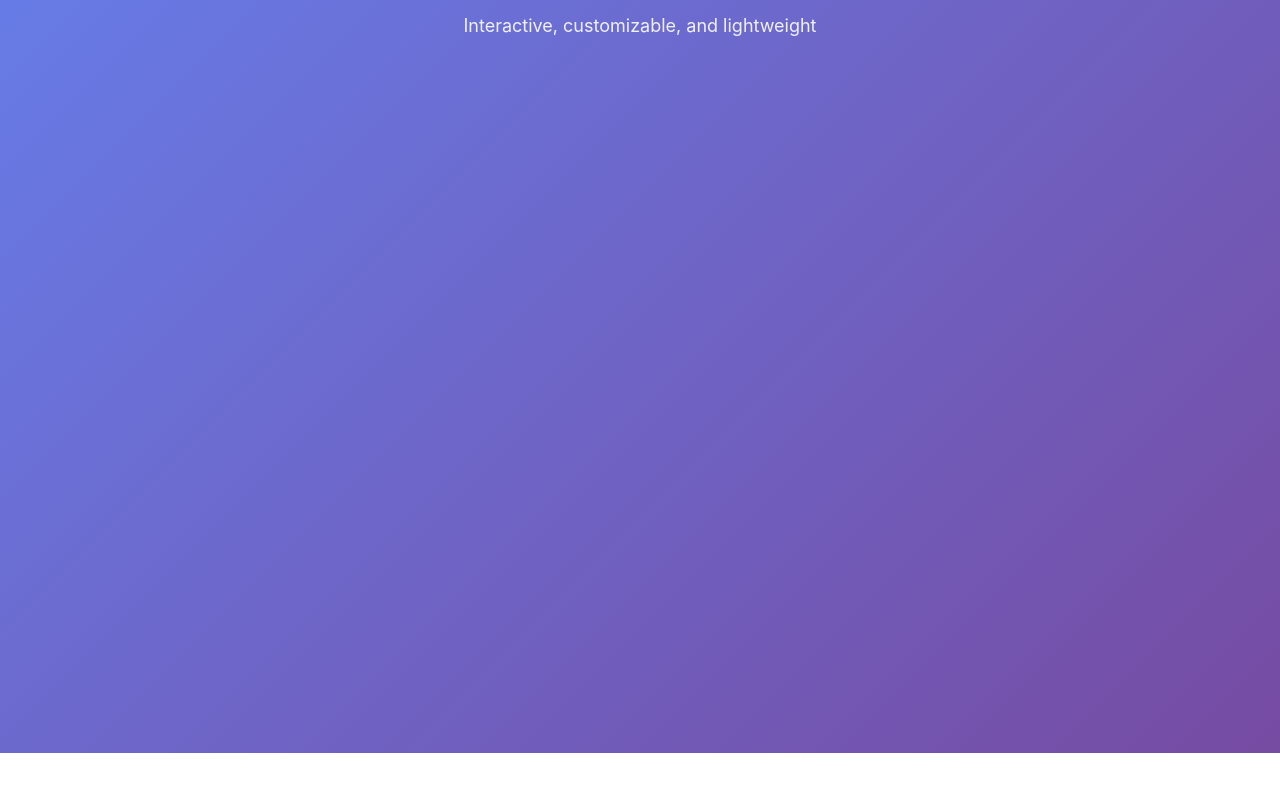
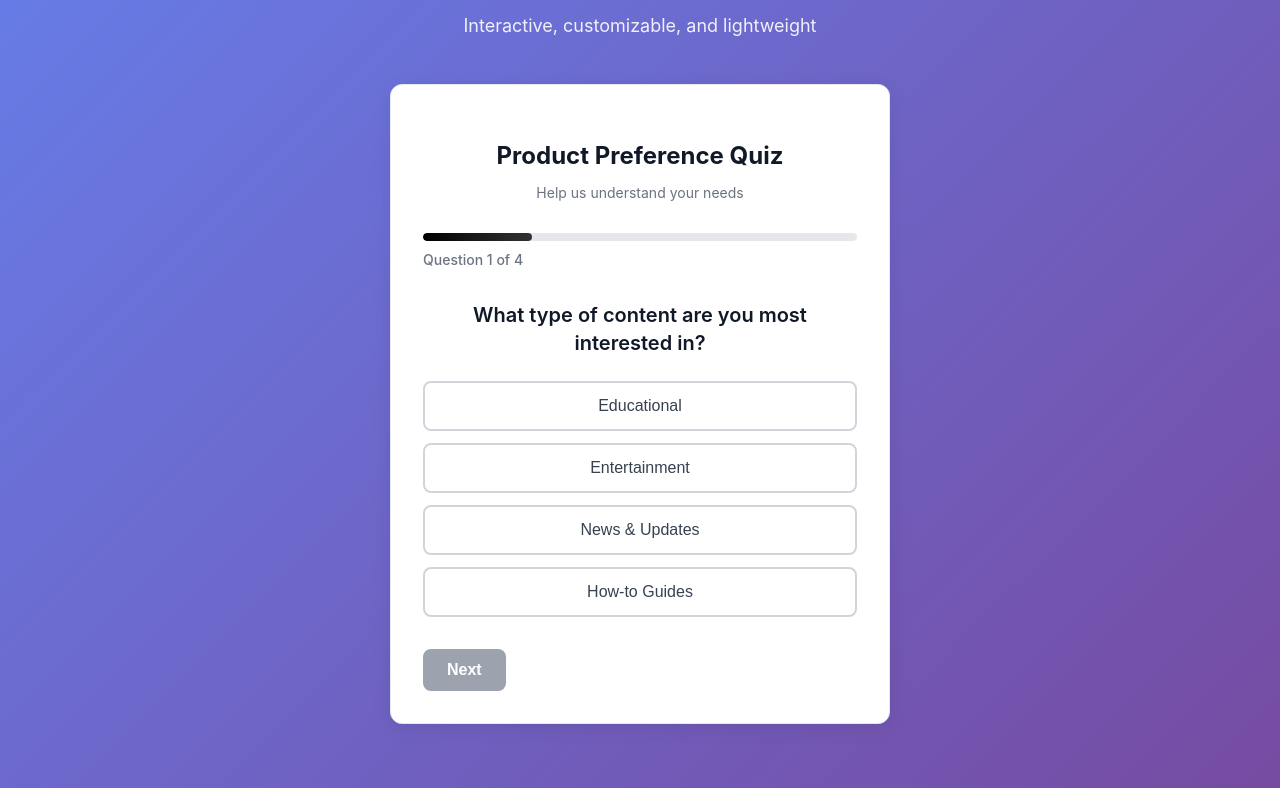
Before and after one commit to joetituslink/lil-action, a plain HTML site: page index.html in a window 1280 px wide. Shown: the part 111-899 px from the top of the page. Before the commit the page ends 864 px from the top, so only its background shows below. Drawn offline with Linux system fonts and the light colour scheme.

Commit message:
Refactor index.html and lil-action.js for improved HTML entity handling and code formatting. Update HTML structure for consistency and replace CDN script link with local file reference.

```diff
--- a/index.html
+++ b/index.html
@@ -1,12 +1,13 @@
-<!DOCTYPE html>
+<!doctype html>
 <html lang="en">
   <head>
-    <meta charset="UTF-8">
-    <meta name="viewport" content="width=device-width, initial-scale=1.0">
+    <meta charset="UTF-8" />
+    <meta name="viewport" content="width=device-width, initial-scale=1.0" />
     <title>Lil Action - Quiz Demo</title>
     <style>
       body {
-            font-family: -apple-system, BlinkMacSystemFont, 'Segoe UI', Roboto, Oxygen, Ubuntu, Cantarell, sans-serif;
+        font-family: -apple-system, BlinkMacSystemFont, "Segoe UI", Roboto,
+          Oxygen, Ubuntu, Cantarell, sans-serif;
         margin: 0;
         padding: 2rem;
         background: linear-gradient(135deg, #667eea 0%, #764ba2 100%);
@@ -34,7 +35,10 @@
     </div>
 
     <!-- Lil Action Quiz Container -->
-    <div id="product-preference-quiz" class="la-action-container la-wrapper" data-config='{
+    <div
+      id="product-preference-quiz"
+      class="la-action-container la-wrapper"
+      data-config='{
         "destination": "https://example.com/thank-you",
         "color": "#8b5cf6",
         "quiz": {
@@ -43,14 +47,14 @@
             "questions": [
                 {
                     "question": "What type of content are you most interested in?",
-                    "options": ["Educational", "Entertainment", "News & Updates", "How-to Guides"]
+                    "options": ["Educational", "Entertainment", "News &amp; Updates", "How-to Guides"]
                 },
                 {
                     "question": "How do you prefer to consume content?",
                     "options": ["Video", "Written Articles", "Podcasts", "Infographics"]
                 },
                 {
-                    "question": "What's your primary goal?",
+                    "question": "What&apos;s your primary goal?",
                     "options": ["Learn new skills", "Stay informed", "Relax and unwind", "Find solutions"]
                 },
                 {
@@ -63,9 +67,10 @@
             "completionMessage": "Your responses help us provide better content. Click below to see personalized recommendations.",
             "continueButton": "Get Recommendations"
         }
-    }'></div>
+    }'
+    ></div>
 
     <!-- Lil Action Script -->
-    <script src="https://cdn.jsdelivr.net/gh/joetituslink/lil-action@master/lil-action.min.js" defer></script>
+    <script src="lil-action.js" defer></script>
   </body>
 </html>
--- a/lil-action.js
+++ b/lil-action.js
@@ -46,7 +46,12 @@
     }
 
     try {
-      var config = JSON.parse(configJson);
+      // Decode HTML entities in the config string
+      var decodedConfigJson = configJson
+        .replace(/&quot;/g, '"')
+        .replace(/&apos;/g, "'")
+        .replace(/&amp;/g, "&");
+      var config = JSON.parse(decodedConfigJson);
       initializeQuiz(container, config);
     } catch (e) {
       console.error("Lil Action: Invalid config data for", containerId, e);
```
Lines whose indentation alone changed are shown as unchanged.
